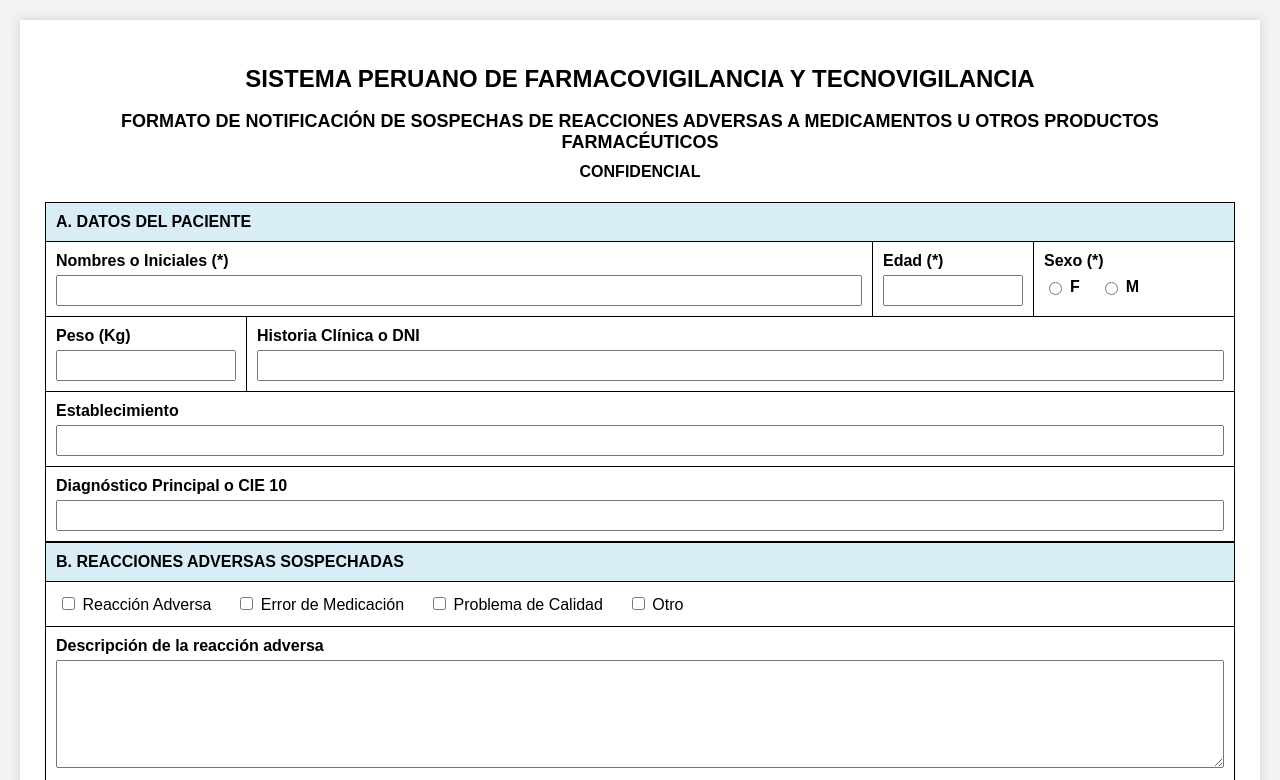
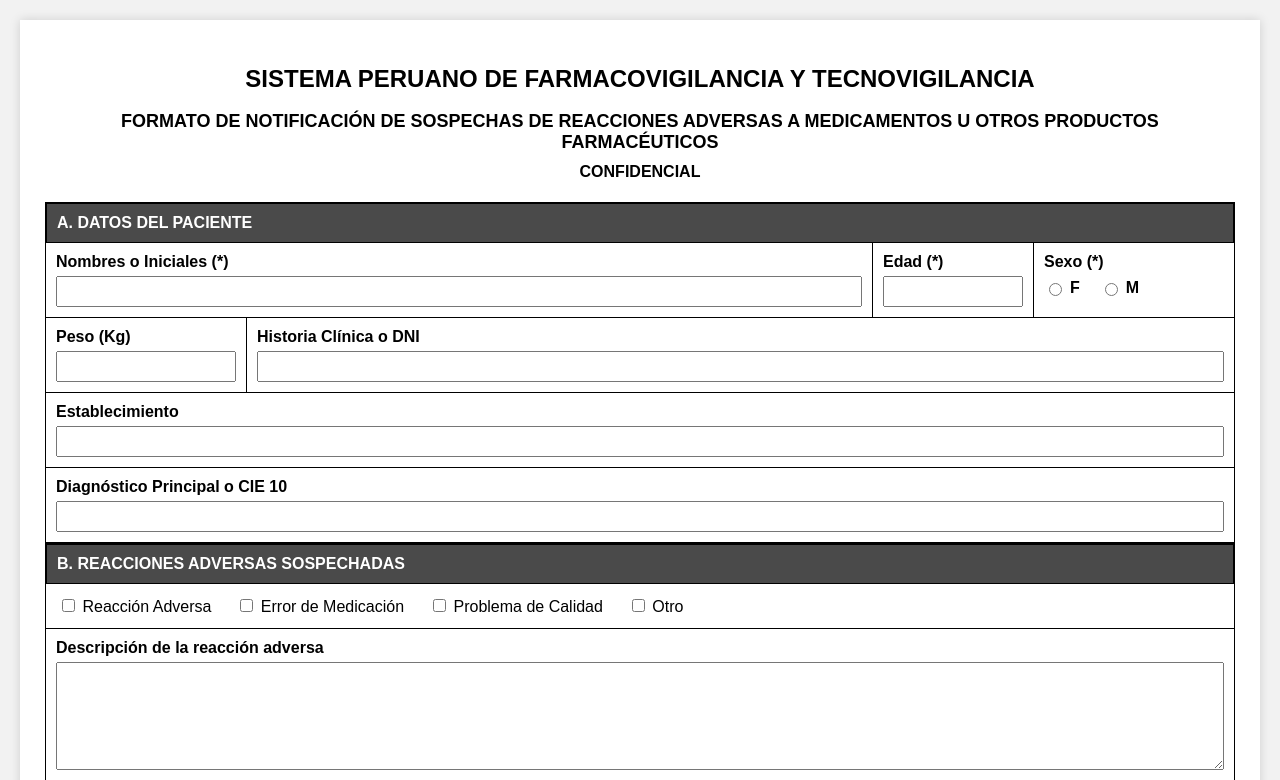
Before and after one commit to 20204484-sketch/RAMS, a plain HTML site: page index.html in a window 1280 px wide. Shown: the top 780 px of the page. Drawn offline with Linux system fonts and the light colour scheme.

Commit message:
Change header background color and text color

```diff
--- a/style.css
+++ b/style.css
@@ -38,12 +38,12 @@ body{
 }
 
 .cabecera-seccion{
-    background:#d9edf7;
+    background:#4a4a4a;
+    color:white;
     font-weight:bold;
     padding:10px;
-    border-bottom:1px solid black;
+    border:1px solid black;
 }
-
 .fila{
     display:flex;
     border-bottom:1px solid black;
```
